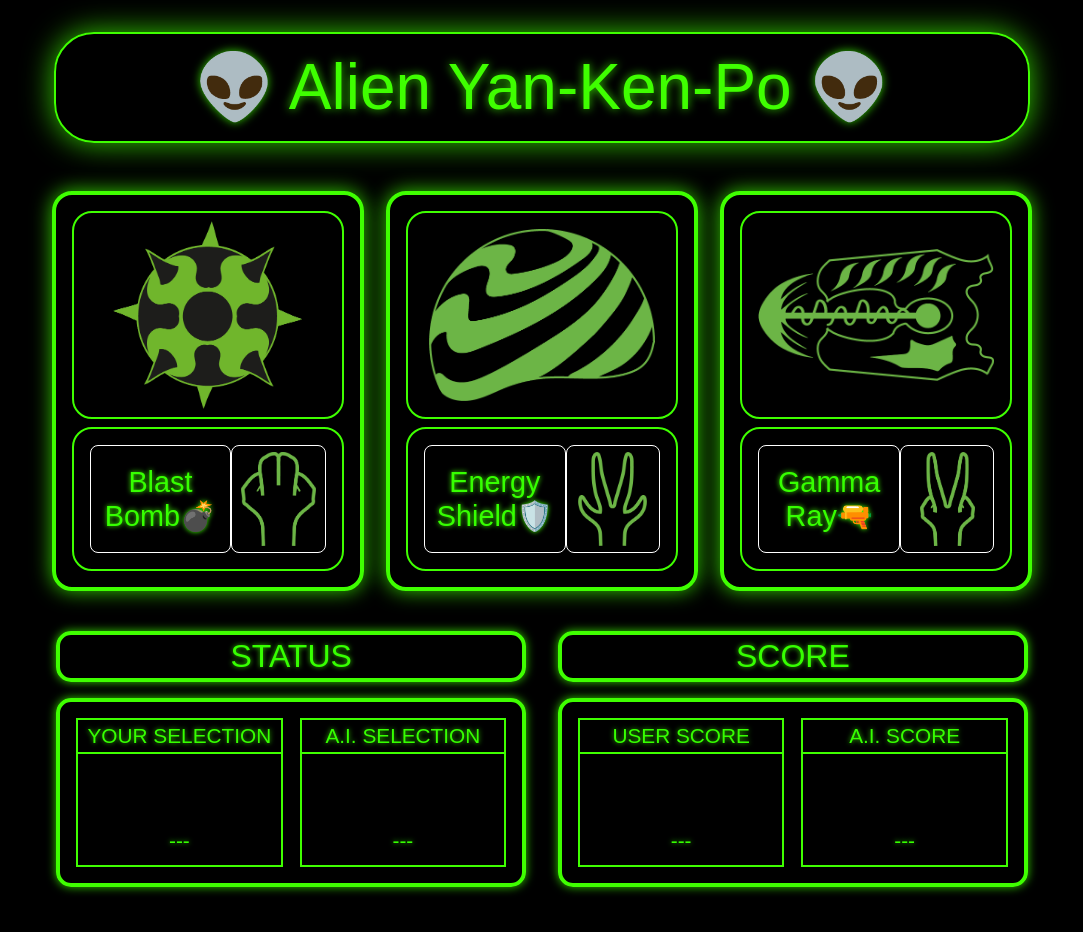
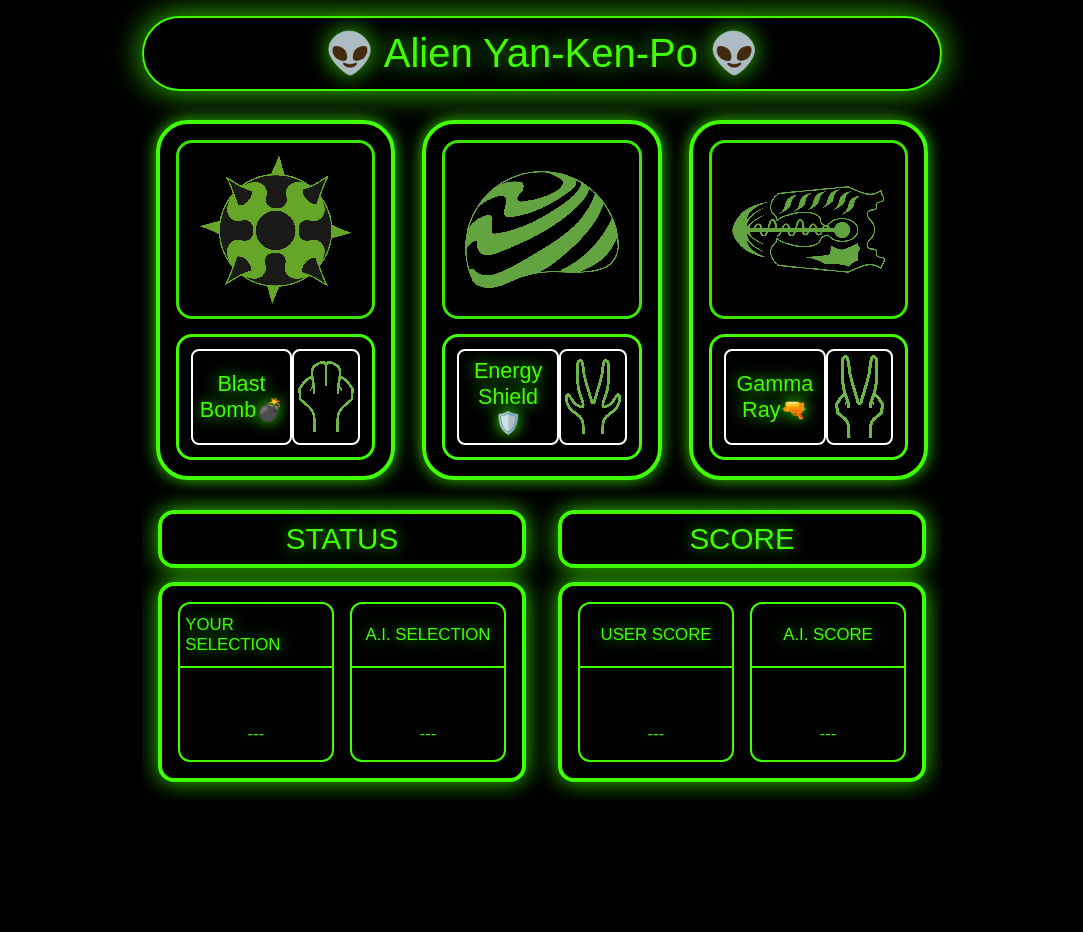
Before and after one commit to lz8dev/RPS-Game, a plain HTML site: page backup.html in a window 1280 px wide. Shown: the whole page, without its empty margins (98-1181 px from the left). After the commit the page ends 800 px from the top, so only its background shows below. Drawn offline with Linux system fonts and the light colour scheme; a web font is replaced by a local one.

Commit message:
Adjust size units to scale the elements when the page is resized

```diff
--- a/gameStyle.css
+++ b/gameStyle.css
@@ -14,6 +14,7 @@ body{
     margin: 0;
     background-color: black;
     overflow: auto;
+    height: 100vh;
   }
 
 body{
@@ -22,8 +23,7 @@ body{
     align-items: center;
     justify-content: flex-start;
     font-family: 'Tomorrow', sans-serif;
-    color: #36FF00;
-    padding: 2rem 9rem;
+    color: #3FFF00;
 
     border: 0px dashed red;
 }
@@ -32,37 +32,43 @@ body{
     display: flex;
     box-sizing: border-box;
     font-family: 'Tomorrow', sans-serif;
-    font-size: 4rem;
+    font-size: 5vmin;
     justify-content: center;
-    margin-bottom: 2rem;
+    margin-top: 2vh;
+    margin-bottom: 2vh;
     color: #3FFF00;
-    width: 61rem;
-    padding: 1rem;
-    border-radius: 40px;
-    border: 2px solid #3fff00;
-    text-shadow: 0 0 10px rgba(63, 255, 0, 0.8);
-    box-shadow: 0 0 30px rgba(63, 255, 0, 0.8);
+    width: 100vmin;
+    padding: 1.5vmin;
+    border-radius: 5vmin;
+    border: .3vmin solid #3FFF00;
+    text-shadow: 0 0 3vmin rgba(63, 255, 0, 0.8);
+    box-shadow: 0 0 4vmin rgba(63, 255, 0, 0.8);
 }
 
 .selector,
 .status{
     display: flex;
     box-sizing: border-box;
-    width: 65rem;
     align-items: center;
     justify-content: center;
-    border-radius: 40px;
+    width: 100vh;
 
-    border: px solid #3fff00;
+    border: 0px solid #3FFF00;
 }
 
 .selector{
-    height:27rem;
+    height: 50vh;
+    overflow: hidden;
+
+    border: px solid #1b3790;
 }
 
 .status{
-    height: 19rem;
-    padding:.5rem;
+    height: 40vh;
+    padding: vmin;
+    overflow: hidden;
+
+    border: px solid #1b3790;
 }
 
 .device{
@@ -70,34 +76,34 @@ body{
     display: flex;
     flex-direction: column-reverse;
     justify-content: space-between;
-    width: 30%;
-    height: 25rem;
-    margin: .7rem;
-    padding: 1rem;
+    width: 32vmin;
+    height: 45vh;
+    margin: 1.7vmin;
+    padding: 2vmin;
     cursor: cell;
-    border-radius: 20px;
-    border: 4px solid #3fff00;
-    text-shadow: 0 0 5px rgba(63, 255, 1, 8);
-    box-shadow: 0 0 20px rgba(63, 255, 0, 0.8);
+    border-radius: 4vmin;
+    border: .6vmin solid #3FFF00;
+    text-shadow: 0 0 2vmin rgba(63, 255, 1, 8);
+    box-shadow: 0 0 2vmin rgba(63, 255, 0, 0.8);
 }
 
 #bomb{
-    padding: .5rem; /*different padding to achieve similar sizing as the other devices*/
+    padding: 1.5vmin; /*different padding to achieve similar sizing as the other devices*/
 }
 
 #shield,
 #ray{
-    padding: 1rem;
+    padding: 2.5vmin;
 }
 
 #bomb,
 #shield,
 #ray{
-    border-radius: 20px;
-    margin-bottom: .5rem;
-    border: 2px solid;
+    border-radius: 2vmin;
+    margin-bottom: 1.8vmin;
+    border: .4vmin solid;
     border-color: inherit;
-    animation: flicker 0.09s infinite;
+    animation: flickerAnimation 0.09s infinite;
 }
 
 .option{
@@ -105,12 +111,11 @@ body{
     min-height: 30%;
     justify-content: center;
     align-items: center;
-    color: #6CB646;
-    padding: 1rem;
-    border-radius: 20px;
-    border: 2px solid;
+    color: #3FFF00;
+    padding: 1.5vmin;
+    border-radius: 2vmin;
+    border: .4vmin solid;
     border-color: inherit;
-    animation: flicker 0.09s infinite;
 }
 
 #handRock,
@@ -120,9 +125,10 @@ body{
     width: 40%;
     overflow:hidden;
     height: 100%;
-    border-radius: 8px;
-    padding: 6px;
-    border: 1px solid #ffffff;
+    border-radius: 1vmin;
+    padding: .5vmin;
+    border: .3vmin solid #ffffff;
+
 }
 
 .opText{
@@ -130,15 +136,15 @@ body{
     box-sizing: border-box;
     width: 60%;
     height: 100%;
-    font-size: 1.8rem;
+    font-size: 2.7vmin;
     overflow: hidden;
-    color: #36FF00;
-    border-radius: 8px;
-    padding: 3px;
+    color: #3FFF00;
+    border-radius: 1vmin;
+    padding: .7vmin;
     align-items: center;
     justify-content: center;
     text-align: center;
-    border: 1px solid #ffffff;
+    border: .3vmin solid #ffffff;
 }
 
 .image{
@@ -146,8 +152,7 @@ body{
     height: 100%;
     justify-content: center;
     overflow: hidden;
-    image-rendering: optimizespeed;
-
+    image-rendering: pixelated;
 
     border: 0px dotted blue;
 }
@@ -162,17 +167,17 @@ body{
 
 .startTitle{
     font-size: 2.5rem;
-    width: 30%;
+    width: 20vmin;
     text-align: center;
-    padding: 1rem;
+    padding: 3vmin;
     border: 0px dashed #15f3b0;
-    text-shadow: 0 0 20px rgba(63, 255, 1, 8);
 }
 
 .startImage{
     display: flex;
-    height: 60%;
-    padding: 1rem;
+    height: 30vh;
+    padding: 2vmin;
+    animation: flickerAnimation 0.09s infinite;
     border: 0px dashed #f700ff
 }
 
@@ -181,11 +186,11 @@ body{
 }
 
 
-.temporal{
-    margin: 1.5rem;
+/*.temporal{
+    margin: 1vmin;
     text-align: center;
     border: px dotted #3fff00;
-}
+}*/
 
 
 .division,
@@ -195,22 +200,26 @@ body{
     box-sizing: border-box;
     align-items: center;
     justify-content: space-between;
-    border: 2px solid #3fff00;
 }
 
 
 .sDiv,
 .sTitle{
-    padding: 1rem;
-    border: 4px solid #3fff00;
-    border-radius: 15px;
-    text-shadow: 0 0 5px rgba(63, 255, 0, 0.8);
-    box-shadow: 0 0 10px rgba(63, 255, 0, 0.8);
+    padding: 1vmin;
+    border: .5vmin solid #3FFF00;
+    border-radius: 2vmin;
+    text-shadow: 0 0 2vmin rgba(63, 255, 0, 0.8);
+    box-shadow: 0 0 2.8vmin rgba(63, 255, 0, 0.8);
 }
 
 .division{
     flex-direction: column;
-    width: 48%;
+    margin: 1vmin;
+    height: 20vh;
+    width: 50vmin;
+    border-radius: 1.5vmin;
+
+    border: .3vmin solid #3FFF00;
 }
 
 .selection,
@@ -220,37 +229,27 @@ body{
     box-sizing: border-box;
     flex-direction: column;
     justify-content: space-between;
-    padding: 1rem;
+    padding: 2vmin;
+    width: 50vmin;
     border: px solid #3fff00;
 }
 
-.selection,
-.score,
-.division{
-    height: 100%;
-}
 
-.selection,
-.score{
-     width: 49%;
-}
 
 .sDiv{
-    height: 80%;
+    height: 25vh;
 }
 
 .sTitle{
-    height: 20%;
-    margin-bottom: 1rem;
+    margin-bottom: 1.8vmin;
     justify-content: center;
-    font-size: 2rem;
+    font-size: 3.7vmin;
 }
 
 .marker1,
 .marker2{
     box-sizing: border-box;
-    font-size: 1.3rem;
-    padding: 4px;
+    font-size: 2.1vmin;
     display: flex;
     width: 100%;
     justify-content: center;
@@ -258,12 +257,15 @@ body{
 }
 
 .marker1{
+    height: 8vmin;
+    overflow: hidden;
     border-bottom: 2px solid #3fff00;
+    padding: .66vmin;
 }
 
 .marker2{
-    margin: .5rem;
-    animation: flicker 0.09s infinite;
+    margin: 2vmin;
+    animation: flickerAnimation 0.09s infinite;
 }
 
 .think{
@@ -273,7 +275,7 @@ body{
     width: 100%;
     height: 100%;
     align-items: center;
-    font-size: 2rem;
+    font-size: 3.5vmin;
     justify-content: center;
     text-align: center;
 
@@ -281,12 +283,12 @@ body{
 }
 
 .gOver{
-    font-size: 4rem;
-    text-shadow: 0 0 10px rgba(63, 255, 0, 0.8);
+    font-size: 8vmin;
+    text-shadow: 0 0 3vmin rgba(63, 255, 0, 0.8);
 }
 
 .result{
-    font-size: 1.1rem;
+    font-size: 2vmin;
     margin-top: 1rem;
     text-shadow: 0 0 10px rgba(63, 255, 0, 0.8);
 }
--- a/style.css
+++ b/style.css
@@ -1,7 +1,7 @@
 @import url('https://fonts.googleapis.com/css2?family=Tomorrow&display=swap');
 
 html, body {
-  height: 100%;
+  height: 100vh;
   margin: 0;
   background-color: black;
 }
@@ -20,9 +20,10 @@ body{
   font-family: 'Tomorrow', sans-serif;
   font-size: 4rem;
   justify-content: center;
-  margin-bottom: 2rem;
+  margin-left: 1rem;
+  margin-right: 1rem;
   color: #3FFF00;
-  width: 61rem;
+  width: 100vh;
   padding: 1rem;
   border-radius: 40px;
   border: 1px solid #3fff00;
```
